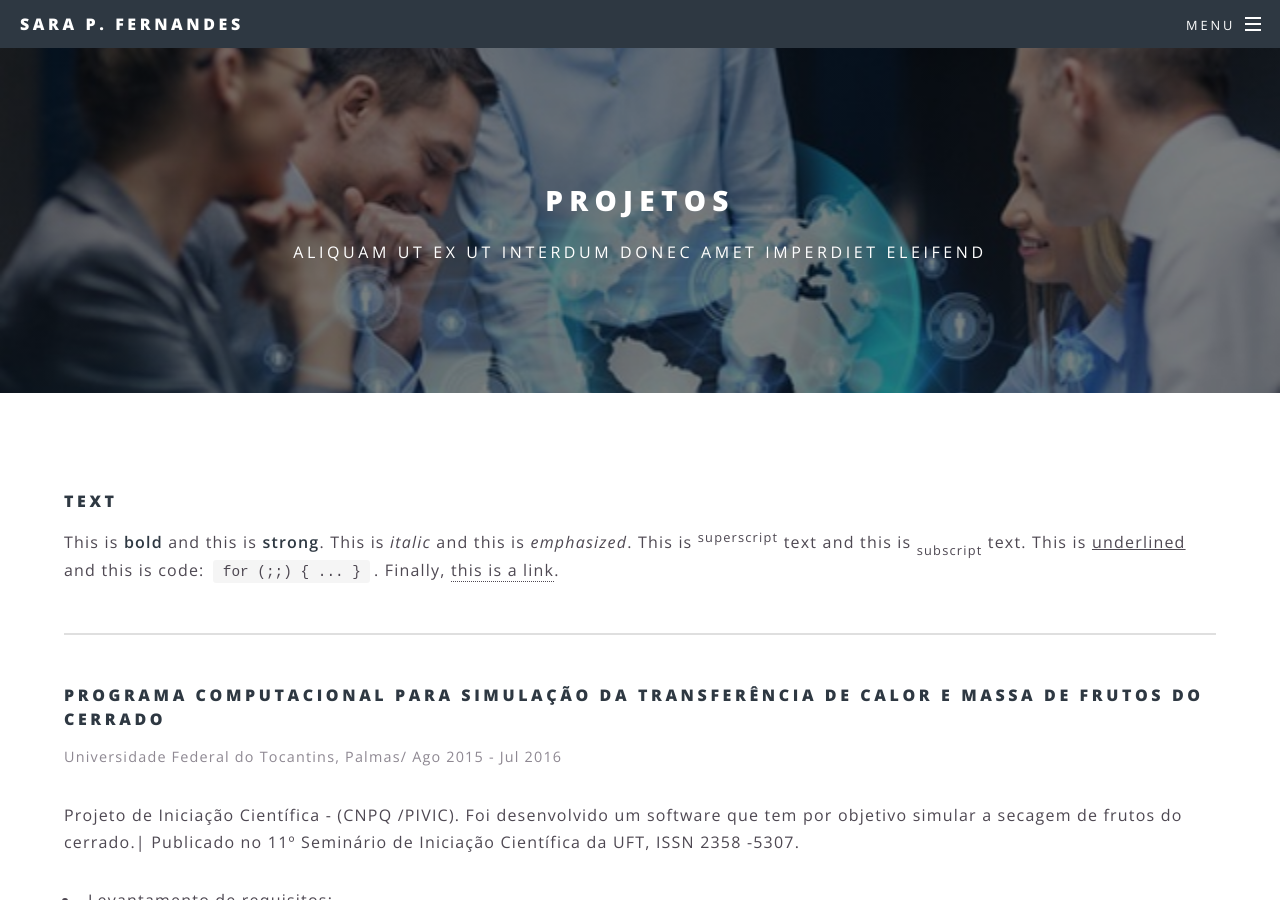
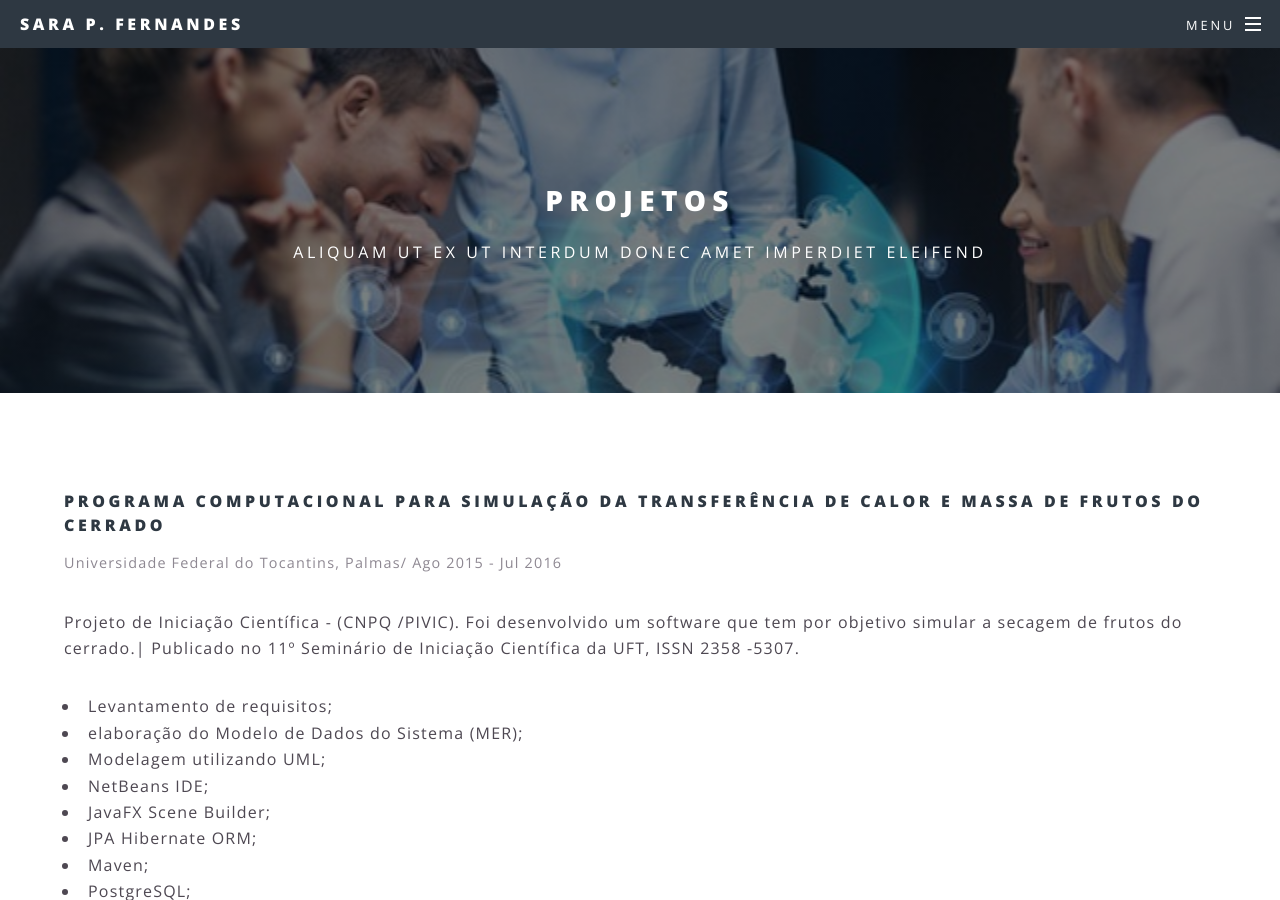
Before and after one commit to SaraFernandes/sarafernandes.github.io_sfdhgdfg, a Jekyll site: the page built from projetos.html, in a window 1280 px wide and 900 px high. Built offline with Jekyll 4.4.1, drawn with Linux system fonts in a browser that asks for light colours.

```diff
--- a/projetos.html
+++ b/projetos.html
@@ -3,11 +3,11 @@
 title: Projetos
 ---
 			<section>
-				<h4>Text</h4>
+			<!--	<h4>Text</h4>
 				<p>This is <b>bold</b> and this is <strong>strong</strong>. This is <i>italic</i> and this is <em>emphasized</em>.
 				This is <sup>superscript</sup> text and this is <sub>subscript</sub> text.
 				This is <u>underlined</u> and this is code: <code>for (;;) { ... }</code>. Finally, <a href="#">this is a link</a>.</p>
-				<hr />
+				<hr /> -->
 				<header>
 					<h4>Programa Computacional Para Simulação da Transferência de Calor e  Massa de Frutos do Cerrado</h4>
 					<p>Universidade Federal do Tocantins, Palmas/ Ago 2015 - Jul 2016</p>
```
